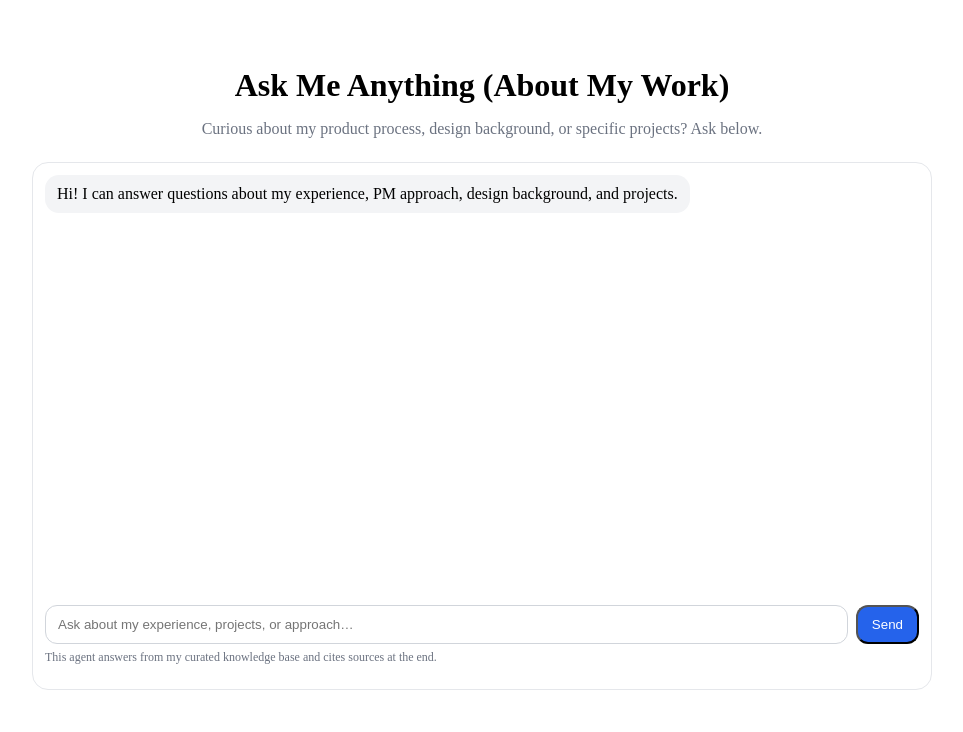
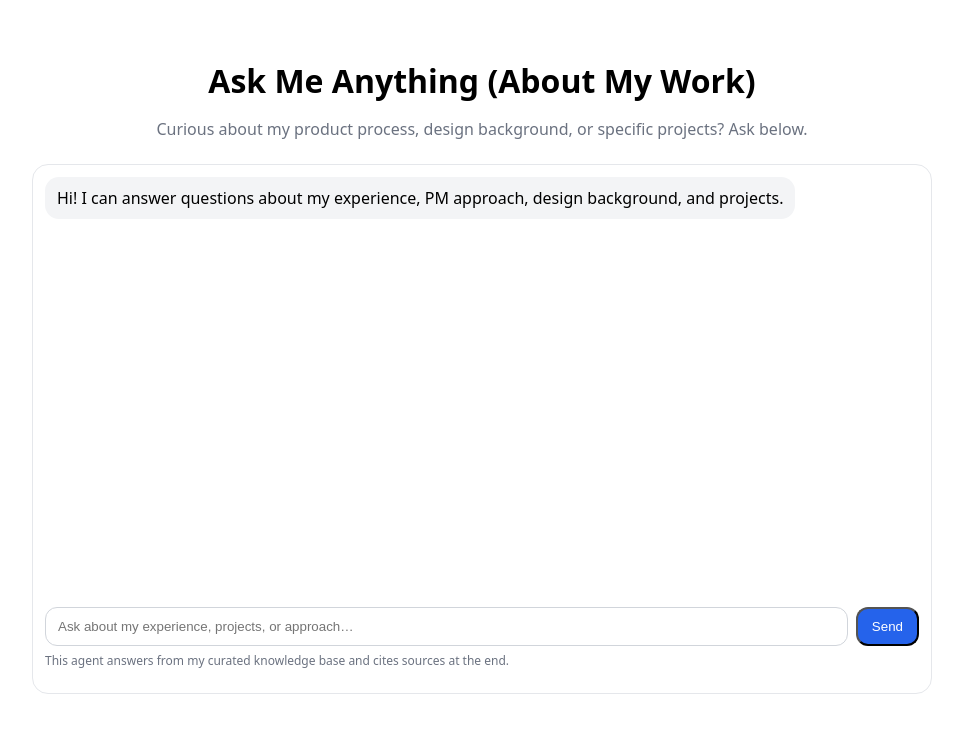
Before and after one commit to ryngrn/portfolio-agent, a Next.js app: page /agent in a window 1280 px wide. Shown: the top 732 px of the page, without its empty margins (158-1121 px from the left). Built offline with nearby package versions, Linux system fonts and the light colour scheme.

Commit message:
Create layout.tsx

```diff
--- /dev/null
+++ b/app/layout.tsx
@@ -0,0 +1,10 @@
+export default function RootLayout({ children }: { children: React.ReactNode }) {
+  return (
+    <html lang="en">
+      <head />
+      <body style={{ margin: 0, fontFamily: 'system-ui, -apple-system, Segoe UI, Roboto, Helvetica, Arial, sans-serif' }}>
+        {children}
+      </body>
+    </html>
+  );
+}
```
